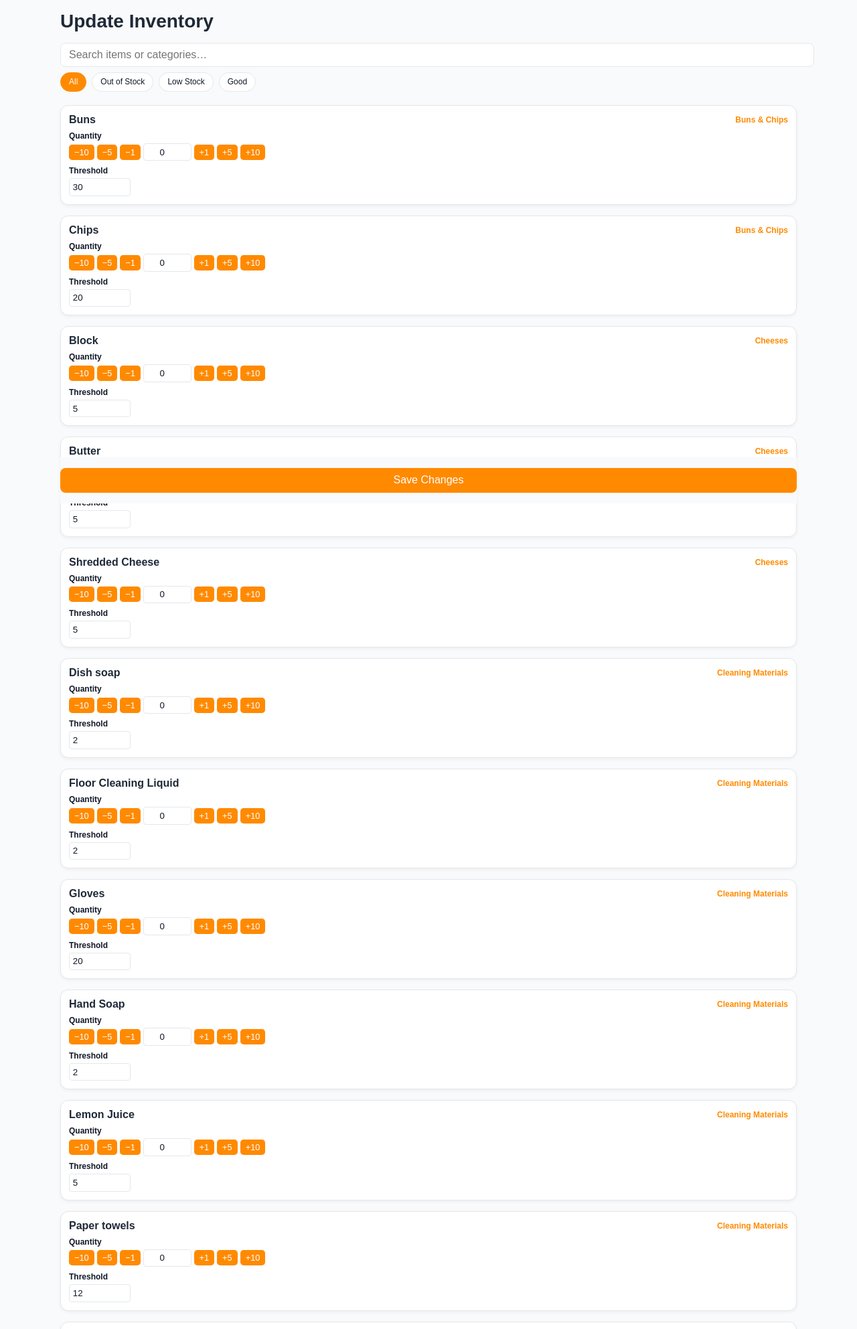
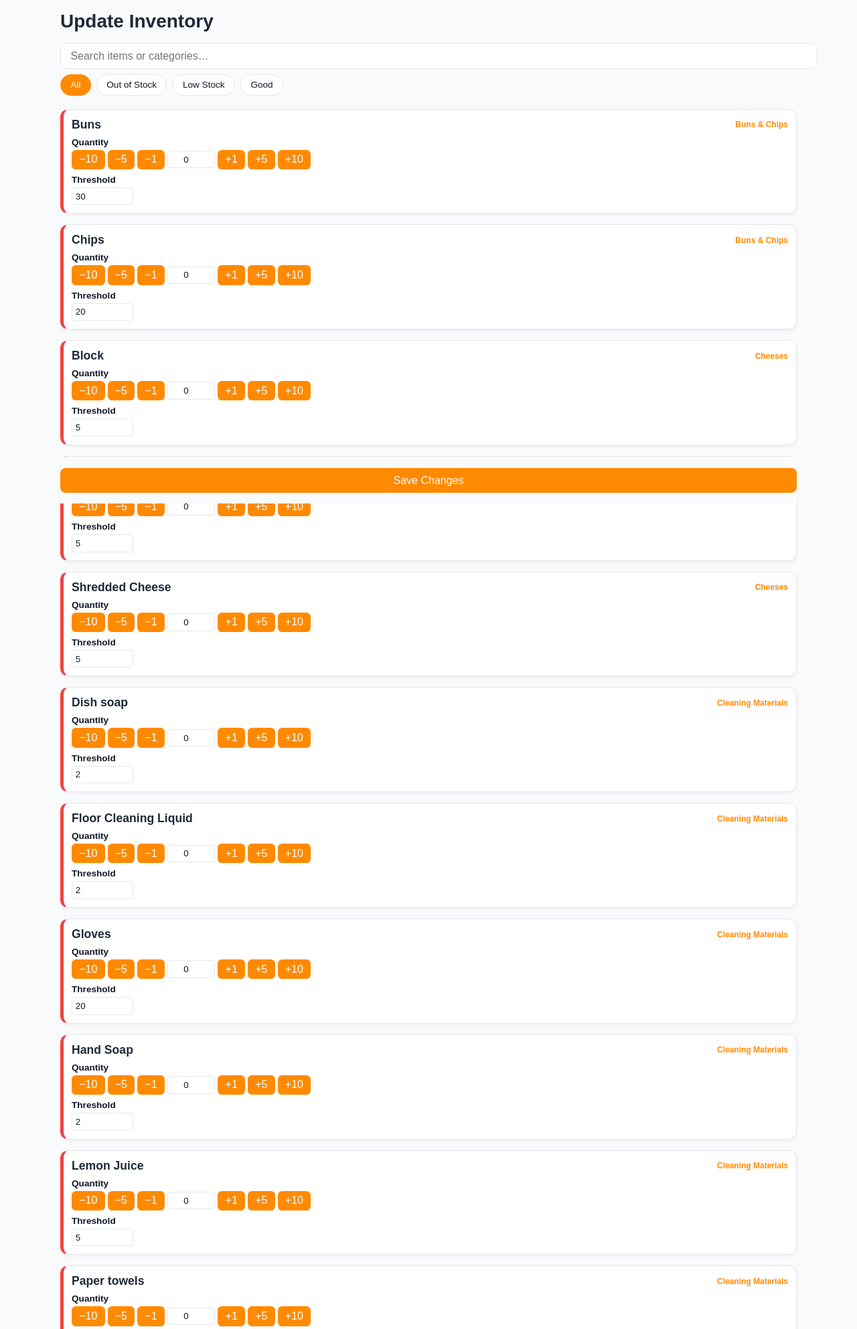
Before and after one commit to Iaml1mon/aj-burgers-inventory, a Flask app: page /inventory in a window 1280 px wide. Shown: the part 48-2033 px from the top of the page at 67% size. Run offline with Flask 3, Linux system fonts and the light colour scheme; data comes from the database, SQL or seed files in the repository.

Commit message:
Enhance styles: color-coded inventory cards, larger buttons and inputs for mobile

```diff
--- a/static/styles.css
+++ b/static/styles.css
@@ -294,9 +294,9 @@ html, body {
 
 .search-input {
   width: 100%;
-  padding: 0.5rem 0.75rem;
+  padding: 0.6rem 0.9rem;
   border: 1px solid var(--border);
-  border-radius: 0.5rem;
+  border-radius: 0.6rem;
   font-size: 1rem;
   background-color: var(--card-bg);
   color: var(--dark);
@@ -312,8 +312,8 @@ html, body {
 .filter-btn {
   border: 1px solid var(--border);
   border-radius: 9999px;
-  padding: 0.4rem 0.75rem;
-  font-size: 0.75rem;
+  padding: 0.45rem 0.9rem;
+  font-size: 0.85rem;
   cursor: pointer;
   background-color: var(--card-bg);
   color: var(--dark);
@@ -345,11 +345,24 @@ html, body {
   gap: 0.5rem;
 }
 
+/* Colour coded status indicators on inventory cards */
+.inventory-item-card.needs {
+  border-left: 5px solid var(--red);
+}
+
+.inventory-item-card.low {
+  border-left: 5px solid var(--yellow);
+}
+
+.inventory-item-card.good {
+  border-left: 5px solid var(--green);
+}
+
 .item-header {
   display: flex;
   justify-content: space-between;
   align-items: center;
-  font-size: 1rem;
+  font-size: 1.1rem;
   font-weight: 600;
 }
 
@@ -372,7 +385,7 @@ html, body {
 
 .item-quantity label,
 .item-threshold label {
-  font-size: 0.75rem;
+  font-size: 0.85rem;
   font-weight: 600;
   color: var(--dark);
 }
@@ -397,9 +410,9 @@ html, body {
   background-color: var(--primary);
   color: #fff;
   border: none;
-  border-radius: 0.3rem;
-  padding: 0.25rem 0.5rem;
-  font-size: 0.8rem;
+  border-radius: 0.4rem;
+  padding: 0.35rem 0.7rem;
+  font-size: 1rem;
   cursor: pointer;
 }
 
```
